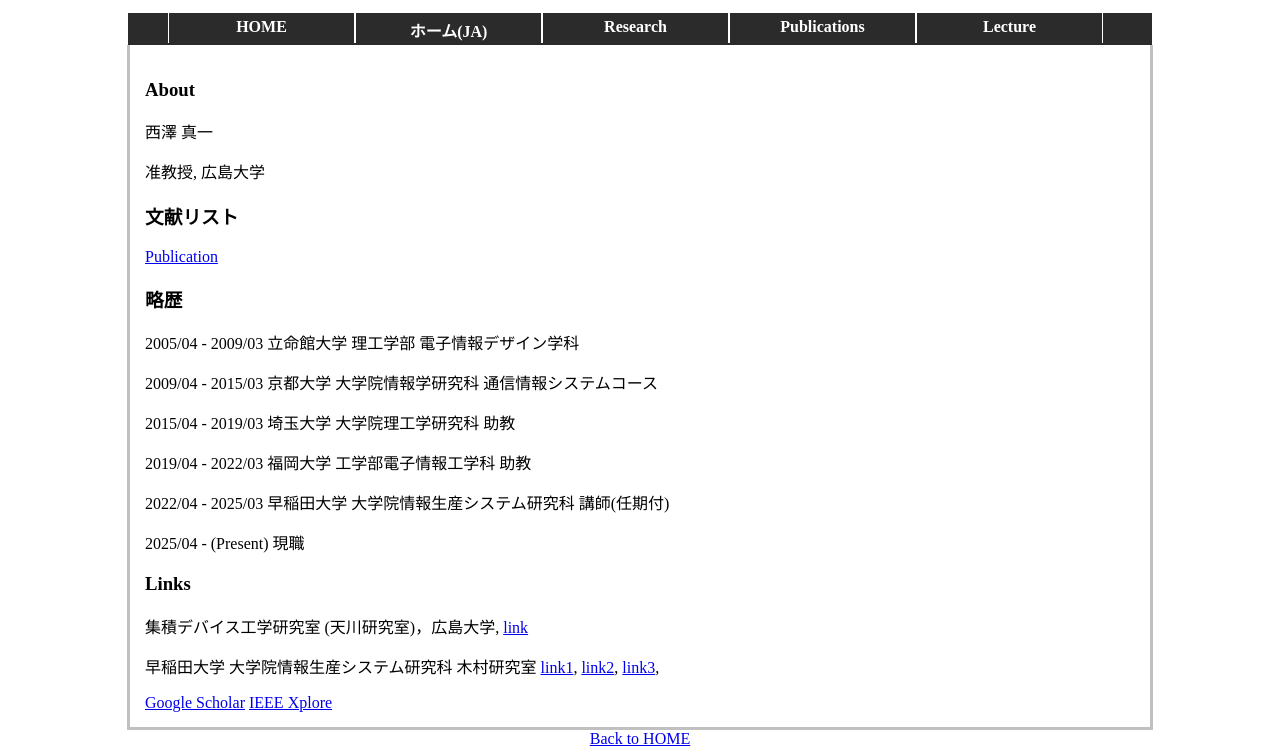
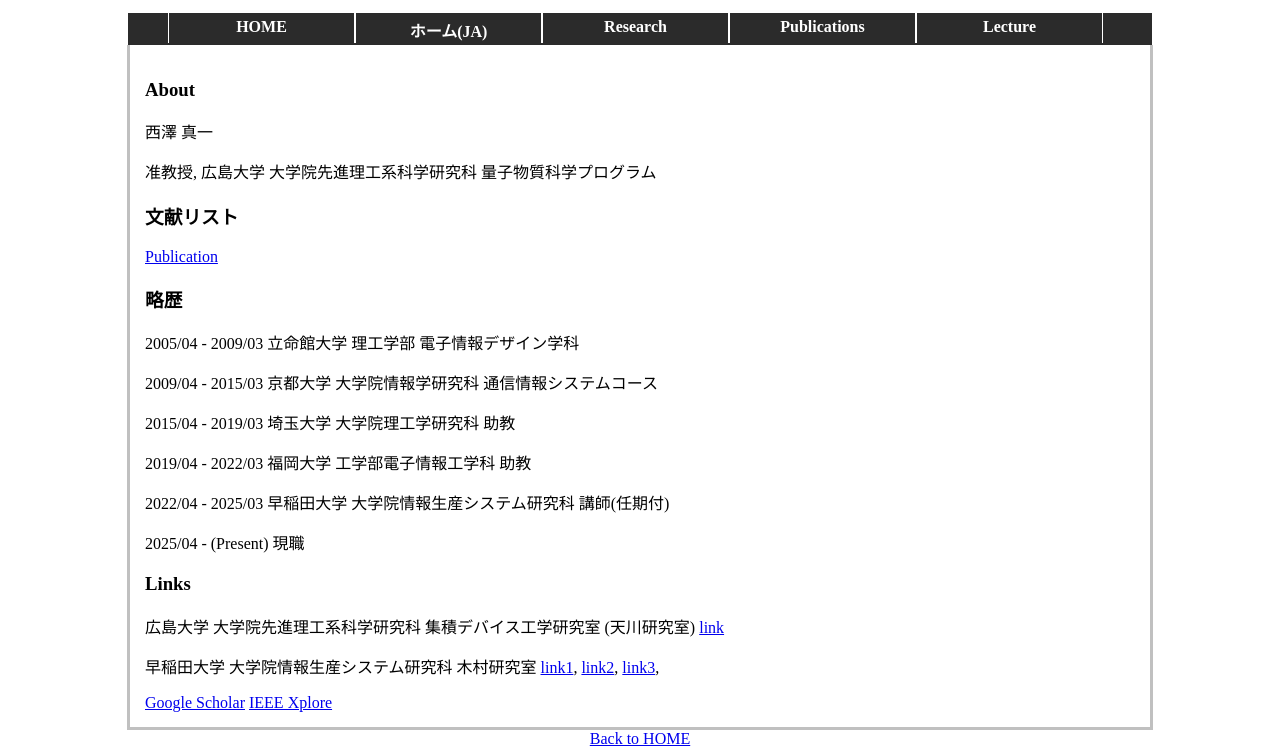
Before and after one commit to snishizawa/snishizawa.github.io, a plain HTML site: page index_ja.html in a window 1280 px wide. Shown: the part 61-817 px from the top of the page. Drawn offline with Linux system fonts and the light colour scheme.

Commit message:
Add files via upload

```diff
--- a/index_ja.html
+++ b/index_ja.html
@@ -44,7 +44,7 @@
 
 	<h3>About</h3>
 	<p>西澤 真一</p>
-	<p>准教授, 広島大学</p>
+	<p>准教授, 広島大学 大学院先進理工系科学研究科 量子物質科学プログラム</p>
 
 	<h3>文献リスト</h3>
 	<a href="./publications.html">Publication</a>
@@ -58,7 +58,7 @@
 	<p>2025/04 - (Present) 現職</p>
 
 	<h3>Links</h3>
-	<p> 集積デバイス工学研究室 (天川研究室)，広島大学, <a href="https://home.hiroshima-u.ac.jp/amakawa/rg-j.html">link</a></p>
+	<p>広島大学 大学院先進理工系科学研究科 集積デバイス工学研究室 (天川研究室) <a href="https://home.hiroshima-u.ac.jp/amakawa/rg-j.html">link</a></p>
 	<p>早稲田大学 大学院情報生産システム研究科 木村研究室 <a href="https://www.waseda.jp/fsci/gips/news/2019/11/05/16871/">link1</a>, <a href="https://www.waseda.jp/fsci/gips/news/2017/11/01/8924/">link2</a>, <a href="https://www.waseda.jp/fsci/gips/news/2015/08/04/1394/">link3</a>, </p>
 </p>
 	<a href="https://scholar.google.co.jp/citations?user=Iabb560AAAAJ&hl=ja">Google Scholar</a>
```
Also changed, not shown: index.html (+1 -1 lines).
